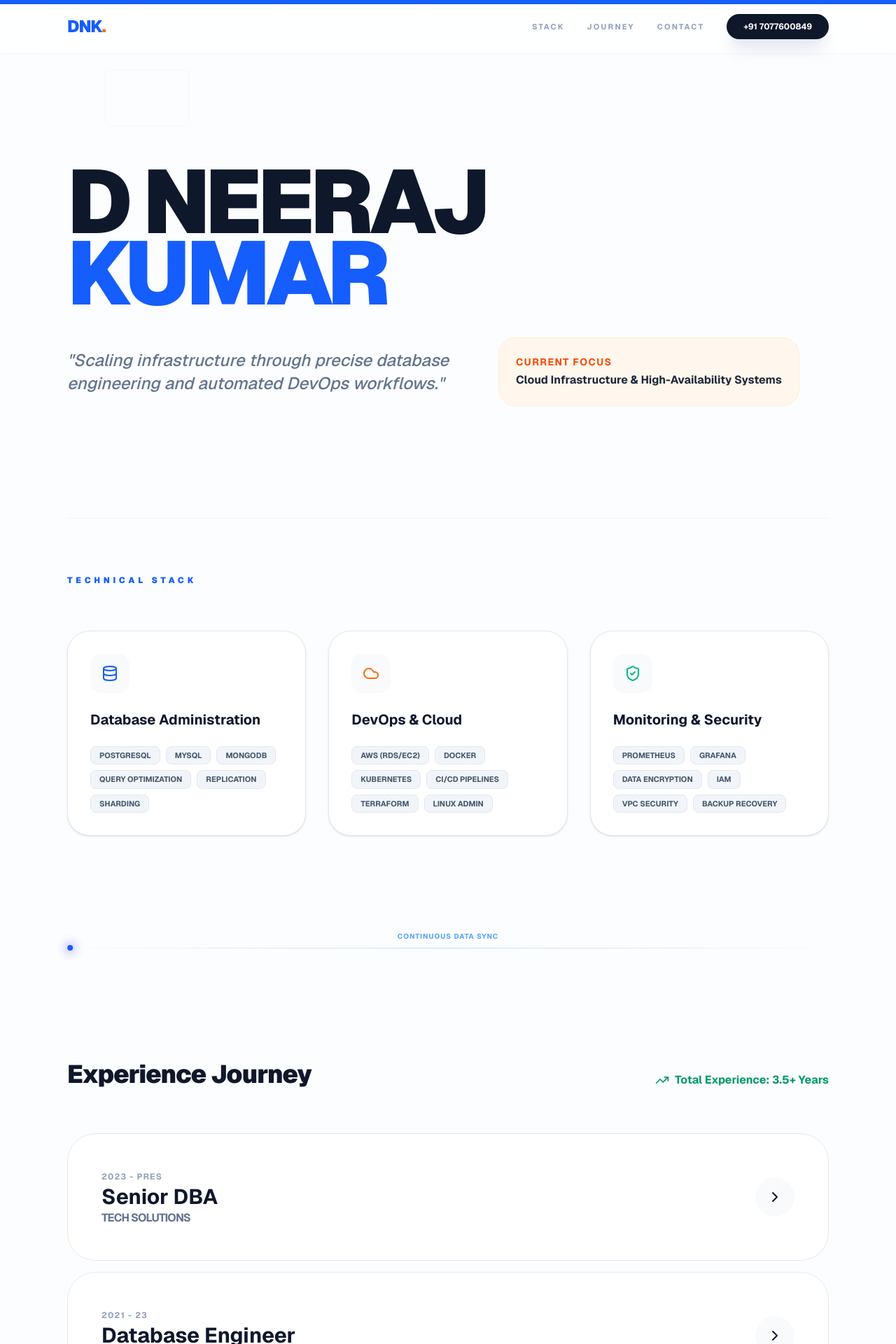
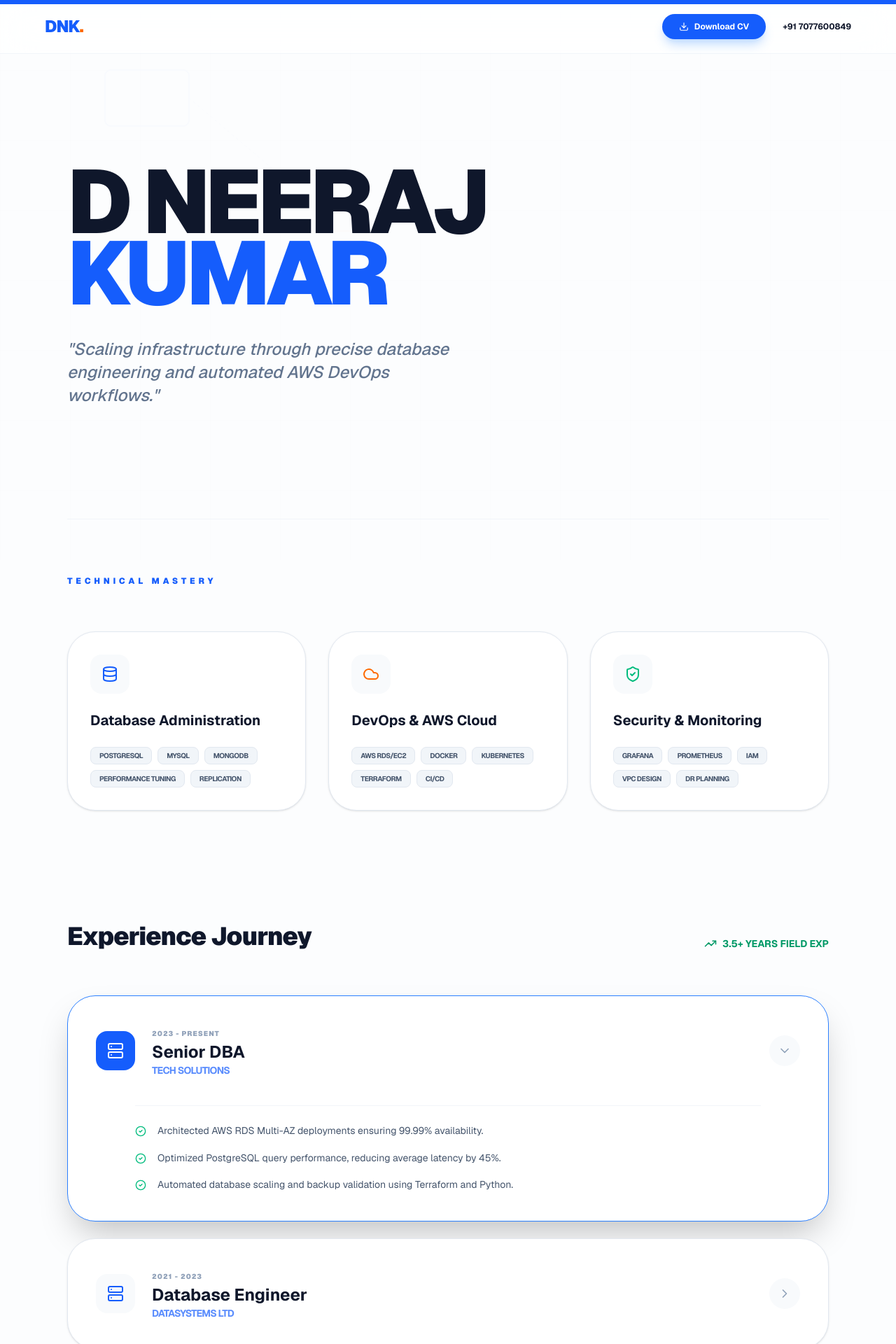
Before and after one commit to dneerajkumar/dneerajkumar.github.io, a Next.js app: page / in a window 1280 px wide. Shown: the top 1920 px of the page at 70% size. Built offline with nearby package versions, Linux system fonts and the light colour scheme.

Commit message:
Final: D Neeraj Kumar Portfolio with Confetti and Expandable Experiences

```diff
--- a/app/page.tsx
+++ b/app/page.tsx
@@ -1,52 +1,108 @@
 "use client";
-import React from 'react';
-import { motion, useScroll, useSpring, useTransform } from 'framer-motion';
+import React, { useState } from 'react';
+import { motion, AnimatePresence, useScroll, useSpring, useTransform } from 'framer-motion';
+import confetti from 'canvas-confetti';
 import {
   Github, Linkedin, Mail, Database, Phone, Server,
   ShieldCheck, Zap, TrendingUp, ChevronRight,
-  Container, Cloud, Terminal, Workflow
+  Cloud, Download, Cpu, ExternalLink, CheckCircle2
 } from 'lucide-react';
 
 export default function NeerajPortfolio() {
+  const [expandedIdx, setExpandedIdx] = useState<number | null>(0);
   const { scrollYProgress } = useScroll();
   const scaleX = useSpring(scrollYProgress, { stiffness: 100, damping: 30 });
-  const schemaOpacity = useTransform(scrollYProgress, [0, 0.2], [0.5, 0.1]);
+  const schemaOpacity = useTransform(scrollYProgress, [0, 0.2], [0.5, 0.05]);
+
+  // Handle Resume Download with Confetti
+  const handleDownload = () => {
+    const duration = 3 * 1000;
+    const animationEnd = Date.now() + duration;
+    const defaults = { startVelocity: 30, spread: 360, ticks: 60, zIndex: 0 };
+
+    const randomInRange = (min: number, max: number) => Math.random() * (max - min) + min;
+
+    const interval: any = setInterval(function() {
+      const timeLeft = animationEnd - Date.now();
+      if (timeLeft <= 0) return clearInterval(interval);
+
+      const particleCount = 50 * (timeLeft / duration);
+      confetti({ ...defaults, particleCount, origin: { x: randomInRange(0.1, 0.3), y: Math.random() - 0.2 } });
+      confetti({ ...defaults, particleCount, origin: { x: randomInRange(0.7, 0.9), y: Math.random() - 0.2 } });
+    }, 250);
+
+    // Mock download trigger
+    console.log("Downloading Resume...");
+    // window.open('/path-to-your-resume.pdf', '_blank');
+  };
 
   const skillGroups = [
     {
       title: "Database Administration",
       icon: <Database className="text-blue-600" />,
-      skills: ["PostgreSQL", "MySQL", "MongoDB", "Query Optimization", "Replication", "Sharding"]
+      skills: ["PostgreSQL", "MySQL", "MongoDB", "Performance Tuning", "Replication"]
     },
     {
-      title: "DevOps & Cloud",
+      title: "DevOps & AWS Cloud",
       icon: <Cloud className="text-orange-500" />,
-      skills: ["AWS (RDS/EC2)", "Docker", "Kubernetes", "CI/CD Pipelines", "Terraform", "Linux Admin"]
+      skills: ["AWS RDS/EC2", "Docker", "Kubernetes", "Terraform", "CI/CD"]
     },
     {
-      title: "Monitoring & Security",
+      title: "Security & Monitoring",
       icon: <ShieldCheck className="text-emerald-500" />,
-      skills: ["Prometheus", "Grafana", "Data Encryption", "IAM", "VPC Security", "Backup Recovery"]
+      skills: ["Grafana", "Prometheus", "IAM", "VPC Design", "DR Planning"]
+    }
+  ];
+
+  const experiences = [
+    {
+      role: "Senior DBA",
+      company: "Tech Solutions",
+      date: "2023 - Present",
+      details: [
+        "Architected AWS RDS Multi-AZ deployments ensuring 99.99% availability.",
+        "Optimized PostgreSQL query performance, reducing average latency by 45%.",
+        "Automated database scaling and backup validation using Terraform and Python."
+      ],
+      tags: ["AWS Aurora", "High Availability", "IaC"]
+    },
+    {
+      role: "Database Engineer",
+      company: "DataSystems Ltd",
+      date: "2021 - 2023",
+      details: [
+        "Managed large-scale MongoDB clusters and migration from on-prem to AWS.",
+        "Implemented sharding strategies to handle 10x traffic growth.",
+        "Configured Grafana dashboards for proactive monitoring and alerting."
+      ],
+      tags: ["NoSQL", "Migration", "Monitoring"]
+    },
+    {
+      role: "Associate DBA",
+      company: "CloudWare Inc",
+      date: "2020 - 2021",
+      details: [
+        "Routine performance tuning of MySQL instances and index optimization.",
+        "Resolved 100+ critical production database issues with zero data loss.",
+        "Ensured data security compliance through AWS IAM and VPC hardening."
+      ],
+      tags: ["MySQL", "Security", "Backup"]
     }
   ];
 
   return (
     <div className="min-h-screen bg-[#fcfdfe] text-slate-900 font-sans selection:bg-blue-100 selection:text-blue-900 overflow-x-hidden">
 
-      {/* Scroll Progress */}
-      <motion.div className="fixed top-0 left-0 right-0 h-1.5 bg-blue-600 z-[70] origin-left" style={{ scaleX }} />
+      {/* Scroll Progress Bar */}
+      <motion.div className="fixed top-0 left-0 right-0 h-1.5 bg-blue-600 z-[100] origin-left" style={{ scaleX }} />
 
       {/* BACKGROUND SCHEMA DECORATION */}
-      <motion.div
-        style={{ opacity: schemaOpacity }}
-        className="fixed inset-0 pointer-events-none z-0 overflow-hidden select-none"
-      >
+      <motion.div style={{ opacity: schemaOpacity }} className="fixed inset-0 pointer-events-none z-0 overflow-hidden select-none">
         <svg width="100%" height="100%" className="absolute top-0 left-0 opacity-[0.03]">
           <pattern id="grid" width="100" height="100" patternUnits="userSpaceOnUse">
             <path d="M 100 0 L 0 0 0 100" fill="none" stroke="currentColor" strokeWidth="1"/>
           </pattern>
           <rect width="100%" height="100%" fill="url(#grid)" />
-          {/* Visualizing Database Tables */}
           <rect x="150" y="100" width="120" height="80" rx="8" fill="none" stroke="#2563eb" strokeWidth="2" />
           <line x1="270" y1="140" x2="400" y2="250" stroke="#2563eb" strokeWidth="1" strokeDasharray="4" />
           <rect x="400" y="250" width="120" height="80" rx="8" fill="none" stroke="#f97316" strokeWidth="2" />
@@ -54,20 +110,17 @@ export default function NeerajPortfolio() {
       </motion.div>
 
       {/* NAVBAR */}
-      <nav className="sticky top-0 z-50 bg-white/70 backdrop-blur-xl border-b border-slate-100">
-        <div className="max-w-6xl mx-auto px-8 py-5 flex justify-between items-center">
-          <motion.span whileHover={{ scale: 1.05 }} className="font-black text-2xl tracking-tighter text-blue-600 cursor-default">
-            DNK<span className="text-orange-500">.</span>
-          </motion.span>
-          <div className="flex items-center gap-8">
-            <div className="hidden md:flex gap-8 text-[11px] font-bold uppercase tracking-[0.2em] text-slate-400">
-              <a href="#skills" className="hover:text-blue-600 transition-colors">Stack</a>
-              <a href="#experience" className="hover:text-blue-600 transition-colors">Journey</a>
-              <a href="#contact" className="hover:text-blue-600 transition-colors">Contact</a>
-            </div>
-            <a href="tel:+917077600849" className="bg-slate-900 text-white px-6 py-2.5 rounded-full text-xs font-bold hover:bg-blue-600 transition-all shadow-xl shadow-slate-200">
-              +91 7077600849
-            </a>
+      <nav className="sticky top-0 z-50 bg-white/70 backdrop-blur-xl border-b border-slate-100 px-8 py-5">
+        <div className="max-w-6xl mx-auto flex justify-between items-center">
+          <span className="font-black text-2xl tracking-tighter text-blue-600 uppercase">DNK<span className="text-orange-500">.</span></span>
+          <div className="flex items-center gap-6">
+            <button
+              onClick={handleDownload}
+              className="hidden md:flex items-center gap-2 bg-blue-600 text-white px-6 py-2.5 rounded-full text-xs font-bold hover:bg-blue-700 transition-all shadow-lg shadow-blue-200"
+            >
+              <Download size={14} /> Download CV
+            </button>
+            <a href="tel:+917077600849" className="text-xs font-bold text-slate-900">+91 7077600849</a>
           </div>
         </div>
       </nav>
@@ -82,31 +135,29 @@ export default function NeerajPortfolio() {
             </h1>
             <div className="flex flex-col md:flex-row gap-10 items-start md:items-center">
               <p className="text-2xl text-slate-500 max-w-xl leading-snug font-medium italic">
-                "Scaling infrastructure through precise database engineering and automated DevOps workflows."
+                "Scaling infrastructure through precise database engineering and automated AWS DevOps workflows."
               </p>
-              <div className="bg-orange-50 border border-orange-100 p-6 rounded-3xl">
-                <p className="text-sm font-bold text-orange-600 uppercase tracking-widest mb-1">Current Focus</p>
-                <p className="text-slate-800 font-bold">Cloud Infrastructure & High-Availability Systems</p>
-              </div>
+              <button
+                onClick={handleDownload}
+                className="md:hidden flex items-center gap-2 bg-slate-900 text-white px-8 py-4 rounded-2xl font-bold"
+              >
+                <Download size={18} /> Resume
+              </button>
             </div>
           </motion.div>
         </section>
 
-        {/* SKILLS SECTION (DBA + DEVOPS) */}
+        {/* SKILL CLOUD */}
         <section id="skills" className="py-20 border-t border-slate-100">
-          <h2 className="text-xs font-black uppercase tracking-[0.4em] text-blue-600 mb-16">Technical Stack</h2>
+          <h2 className="text-xs font-black uppercase tracking-[0.4em] text-blue-600 mb-16">Technical Mastery</h2>
           <div className="grid md:grid-cols-3 gap-8">
             {skillGroups.map((group, i) => (
-              <motion.div
-                key={i}
-                whileHover={{ y: -10 }}
-                className="p-8 bg-white border border-slate-200 rounded-[2rem] shadow-sm hover:shadow-2xl transition-all"
-              >
+              <motion.div key={i} whileHover={{ y: -5 }} className="p-8 bg-white border border-slate-200 rounded-[2.5rem] shadow-sm">
                 <div className="mb-6 p-4 bg-slate-50 w-fit rounded-2xl">{group.icon}</div>
                 <h3 className="text-xl font-bold mb-6">{group.title}</h3>
                 <div className="flex flex-wrap gap-2">
                   {group.skills.map((skill, si) => (
-                    <span key={si} className="px-3 py-1 bg-slate-100 text-slate-600 text-[11px] font-bold rounded-lg border border-slate-200 uppercase">
+                    <span key={si} className="px-3 py-1 bg-slate-100 text-slate-600 text-[10px] font-bold rounded-lg border border-slate-200 uppercase tracking-tighter">
                       {skill}
                     </span>
                   ))}
@@ -116,48 +167,59 @@ export default function NeerajPortfolio() {
           </div>
         </section>
 
-        {/* DATA FLOW ANIMATION SECTION */}
-        <section className="py-20 hidden md:block">
-           <div className="h-[1px] bg-gradient-to-r from-transparent via-blue-200 to-transparent w-full relative">
-              <motion.div
-                animate={{ x: ["0%", "100%"] }}
-                transition={{ duration: 3, repeat: Infinity, ease: "linear" }}
-                className="absolute -top-1 w-2 h-2 bg-blue-600 rounded-full shadow-[0_0_15px_blue]"
-              />
-              <span className="absolute -top-6 left-1/2 -translate-x-1/2 text-[10px] font-bold text-blue-400 uppercase tracking-widest">Continuous Data Sync</span>
-           </div>
-        </section>
-
-        {/* EXPERIENCE */}
+        {/* EXPANDABLE EXPERIENCE */}
         <section id="experience" className="py-20">
           <div className="flex flex-col md:flex-row justify-between items-end mb-16 gap-4">
             <h2 className="text-4xl font-black tracking-tight text-slate-900">Experience Journey</h2>
-            <div className="text-emerald-600 font-bold flex items-center gap-2">
-              <TrendingUp size={20} /> Total Experience: 3.5+ Years
+            <div className="text-emerald-600 font-bold flex items-center gap-2 text-sm uppercase">
+              <TrendingUp size={18} /> 3.5+ Years Field Exp
             </div>
           </div>
 
-          <div className="space-y-4">
-            {[
-              { role: "Senior DBA", company: "Tech Solutions", date: "2023 - Pres", color: "blue" },
-              { role: "Database Engineer", company: "DataSystems Ltd", date: "2021 - 23", color: "orange" },
-              { role: "Associate DBA", company: "CloudWare Inc", date: "2020 - 21", color: "emerald" }
-            ].map((item, idx) => (
+          <div className="space-y-6">
+            {experiences.map((item, idx) => (
               <motion.div
                 key={idx}
-                initial={{ opacity: 0, scale: 0.95 }}
-                whileInView={{ opacity: 1, scale: 1 }}
-                viewport={{ once: true }}
-                className="group p-8 md:p-12 bg-white border border-slate-200 rounded-[2.5rem] flex flex-col md:flex-row justify-between items-start md:items-center gap-6 hover:border-blue-200 transition-all cursor-default"
+                layout
+                className={`bg-white border transition-all duration-300 rounded-[2.5rem] overflow-hidden ${
+                  expandedIdx === idx ? 'border-blue-500 shadow-2xl' : 'border-slate-200 hover:border-blue-200 shadow-sm'
+                }`}
               >
-                <div>
-                  <span className="text-xs font-bold text-slate-400 uppercase tracking-widest">{item.date}</span>
-                  <h4 className="text-3xl font-bold text-slate-900 group-hover:text-blue-600 transition-colors">{item.role}</h4>
-                  <p className="font-bold text-slate-500 uppercase tracking-tighter">{item.company}</p>
-                </div>
-                <div className="p-4 bg-slate-50 rounded-full group-hover:bg-blue-600 group-hover:text-white transition-all">
-                  <ChevronRight size={24} />
-                </div>
+                <button
+                  onClick={() => setExpandedIdx(expandedIdx === idx ? null : idx)}
+                  className="w-full text-left p-8 md:p-10 flex flex-col md:flex-row justify-between items-center gap-6"
+                >
+                  <div className="flex gap-6 items-center">
+                    <div className={`p-4 rounded-2xl ${expandedIdx === idx ? 'bg-blue-600 text-white' : 'bg-slate-50 text-blue-600'}`}>
+                      <Server size={24} />
+                    </div>
+                    <div>
+                      <span className="text-[10px] font-black text-slate-400 uppercase tracking-widest">{item.date}</span>
+                      <h4 className="text-2xl font-bold text-slate-900">{item.role}</h4>
+                      <p className="font-bold text-blue-600/70 text-sm uppercase tracking-tighter">{item.company}</p>
+                    </div>
+                  </div>
+                  <motion.div animate={{ rotate: expandedIdx === idx ? 90 : 0 }} className="p-3 bg-slate-50 rounded-full text-slate-400">
+                    <ChevronRight size={20} />
+                  </motion.div>
+                </button>
+
+                <AnimatePresence>
+                  {expandedIdx === idx && (
+                    <motion.div initial={{ height: 0, opacity: 0 }} animate={{ height: 'auto', opacity: 1 }} exit={{ height: 0, opacity: 0 }} className="px-8 md:px-24 pb-10">
+                      <div className="pt-6 border-t border-slate-100">
+                        <ul className="space-y-4">
+                          {item.details.map((detail, dIdx) => (
+                            <li key={dIdx} className="flex gap-4 text-slate-600 leading-relaxed text-sm">
+                              <CheckCircle2 size={16} className="text-emerald-500 shrink-0 mt-1" />
+                              {detail}
+                            </li>
+                          ))}
+                        </ul>
+                      </div>
+                    </motion.div>
+                  )}
+                </AnimatePresence>
               </motion.div>
             ))}
           </div>
@@ -166,29 +228,28 @@ export default function NeerajPortfolio() {
         {/* CONTACT SECTION */}
         <section id="contact" className="py-24">
           <div className="bg-blue-600 rounded-[3rem] p-12 md:p-24 text-center relative overflow-hidden shadow-2xl shadow-blue-200">
-            <div className="relative z-10">
-              <h2 className="text-4xl md:text-6xl font-black text-white mb-8 tracking-tighter uppercase">Let's build <br />tomorrow's core.</h2>
+            <div className="relative z-10 text-white">
+              <h2 className="text-4xl md:text-6xl font-black mb-10 tracking-tighter uppercase leading-none">Let's build <br />reliable data.</h2>
               <div className="flex flex-col md:flex-row justify-center gap-4">
-                <a href="mailto:d.neerajkumar480@gmail.com" className="bg-white text-blue-600 px-10 py-5 rounded-2xl font-black uppercase text-sm hover:scale-105 transition-transform flex items-center justify-center gap-3">
+                <a href="mailto:d.neerajkumar480@gmail.com" className="bg-white text-blue-600 px-10 py-5 rounded-2xl font-black uppercase text-sm hover:scale-105 transition-transform flex items-center justify-center gap-3 shadow-xl shadow-blue-900/20">
                   <Mail size={18} /> d.neerajkumar480@gmail.com
                 </a>
                 <a href="tel:+917077600849" className="bg-blue-700 text-white border border-blue-400 px-10 py-5 rounded-2xl font-black uppercase text-sm hover:bg-blue-800 transition-all flex items-center justify-center gap-3">
-                  <Phone size={18} /> Schedule Call
+                  <Phone size={18} /> +91 7077600849
                 </a>
               </div>
             </div>
-            {/* SCHEMA SVG REPEATED IN BACKGROUND OF CTA */}
             <Database className="absolute -bottom-10 -right-10 w-80 h-80 text-white/10 rotate-12" />
           </div>
         </section>
 
       </main>
 
-      <footer className="max-w-6xl mx-auto px-8 py-12 border-t border-slate-100 flex justify-between items-center text-[10px] font-black uppercase tracking-[0.3em] text-slate-400">
+      <footer className="max-w-6xl mx-auto px-8 py-12 border-t border-slate-100 flex flex-col md:flex-row justify-between items-center text-[10px] font-black uppercase tracking-[0.3em] text-slate-400 gap-6">
         <p>D Neeraj Kumar © {new Date().getFullYear()}</p>
-        <div className="flex gap-6">
-          <a href="#" className="hover:text-blue-600 transition-colors underline decoration-blue-200 underline-offset-4">LinkedIn</a>
-          <a href="#" className="hover:text-blue-600 transition-colors underline decoration-blue-200 underline-offset-4">GitHub</a>
+        <div className="flex gap-8">
+          <a href="#" className="hover:text-blue-600 transition-colors flex items-center gap-2"><Linkedin size={14}/> LinkedIn</a>
+          <a href="#" className="hover:text-blue-600 transition-colors flex items-center gap-2"><Github size={14}/> GitHub</a>
         </div>
       </footer>
     </div>
```
